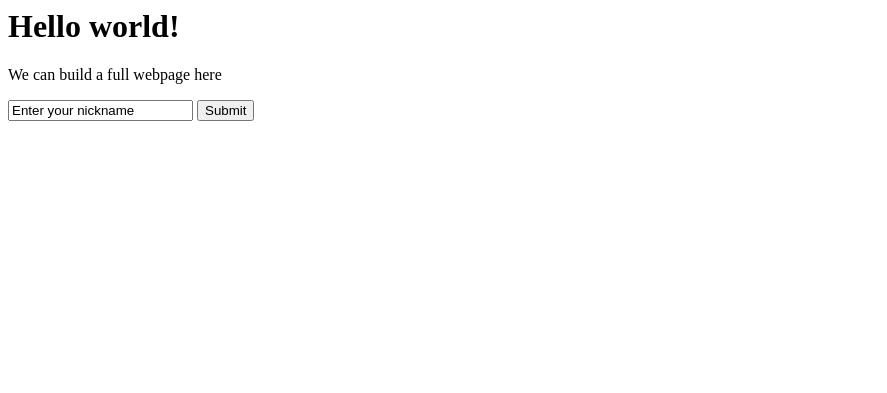
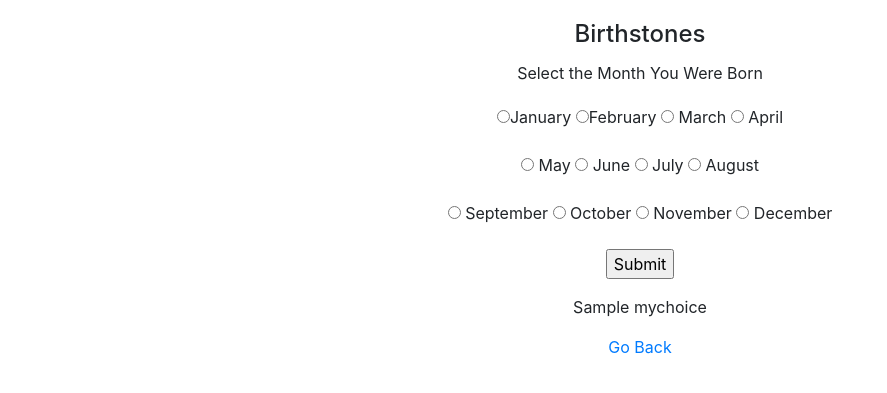
Before and after one commit to vsbluth5/flask-template-2020, a Flask app: template templates/index.html in a window 1280 px wide. Shown: the top 393 px of the page, without its empty margins (0-887 px from the left). Run offline with Flask 2, Linux system fonts and the light colour scheme; the template is opened without the code that fills it: most values are stand-ins (such as "Sample title", 1, 10 or a date in 2020); some libraries are stand-ins or nearby versions.

Commit message:
20202 updates

```diff
--- a/app.py
+++ b/app.py
@@ -1,8 +1,9 @@
-# ---- YOUR APP STARTS HERE ----
+# ---- BIRTHSTONE APP STARTS HERE ----
 # -- Import section --
 from flask import Flask
-# from flask import render_template
-# from flask import request
+from flask import render_template
+from flask import request
+import model
 
 
 # -- Initialization section --
@@ -10,7 +11,20 @@ app = Flask(__name__)
 
 
 # -- Routes section --
+
 @app.route('/')
 @app.route('/index')
 def index():
-    return "hello world"
+    return render_template('index.html', mychoice="")
+
+@app.route('/result', methods=['GET', 'POST'])
+def birthstone():
+    if request.method == 'GET':
+        return "You need to post a month using the radiobuttons!"
+    else:
+        choice = dict(request.form)
+        # print(choice)
+        proprts = model.findMonth(choice)
+
+        return render_template('results.html', props=proprts)
+       # return render_template('results.html', month=mon, source=source, birthstone=bstone)
--- /dev/null
+++ b/templates/base.html
@@ -0,0 +1,39 @@
+<!DOCTYPE html>
+<html lang="en">
+
+<head>
+	<meta charset="utf-8">
+	<meta http-equiv="X-UA-Compatible" content="IE=edge">
+	<meta name="viewport" content="width=device-width, initial-scale=1">
+	<title>{% block title %} Birthstone {% endblock %}</title>
+
+	<!-- Custom Fonts -->
+	<link href="font-awesome/css/font-awesome.min.css" rel="stylesheet" type="text/css">
+	<link href="https://fonts.googleapis.com/css?family=Lato:300,400,700,300italic,400italic,700italic" rel="stylesheet"
+		type="text/css">
+
+	<!--Import bootstrap.css here using the CDN -->
+	<link rel="stylesheet" href="https://stackpath.bootstrapcdn.com/bootstrap/4.3.1/css/bootstrap.min.css"
+		integrity="sha384-ggOyR0iXCbMQv3Xipma34MD+dH/1fQ784/j6cY/iJTQUOhcWr7x9JvoRxT2MZw1T" crossorigin="anonymous">
+
+	<!-- Custom CSS -->
+	<link href="static/style.css" rel="stylesheet">
+</head>
+
+<body>
+	<div class="container text-center">
+
+		<div class="card-body text-center">
+			<h4 class="card-title">Birthstones</h4>
+			<p class="card-text">{% block title2 %}{% endblock %}</p>
+		</div>
+		{% block content %}{% endblock %}
+
+	</div>
+
+
+	<p class="text-center"><a href='/'>Go Back</a></p>
+
+</body>
+
+</html>
--- a/templates/index.html
+++ b/templates/index.html
@@ -1,13 +1,21 @@
-<html>
-    <head>
-        <title>Welcome!</title>
-    </head>
-    <body>
-        <h1>Hello world!</h1>
-        <p>We can build a full webpage here</p>
-        <form>
-            <input type="text" name="nickname" value="Enter your nickname"/>
-            <input type="submit" value="Submit"/>
-        </form>
-    </body>
-</html>
+{% extends "base.html" %}
+
+{% block title2 %} Select the Month You Were Born {% endblock %}
+{% block content %}
+<form action="/result" method="post">
+	<p><input type="radio" name="month" value="jan" id='jan'><label for='jan'>January</label>
+	<input type="radio" name="month" value="feb" id='feb'><label for='feb'>February</label>
+	<input type="radio" name="month" value="mar" id ='mar'> <label for='mar'>March</label>
+	<input type="radio" name="month" value="apr" id='apr'> <label for="apr">April</label></p>
+	<p><input type="radio" name="month" value="may" id='may'> <label for="may">May</label>
+	<input type="radio" name="month" value="jun" id='jun'> <label for="jun">June</label>
+	<input type="radio" name="month" value="jul" id='jul'> <label for="jul">July</label>
+	<input type="radio" name="month" value="aug" id='aug'> <label for="aug">August</label></p>
+	<p><input type="radio" name="month" value="sep" id='sep'> <label for="sep">September</label>
+	<input type="radio" name="month" value="oct" id='oct'> <label for="oct">October</label>
+	<input type="radio" name="month" value="nov" id='nov'> <label for="nov">November</label>
+	<input type="radio" name="month" value="dec" id='dec'> <label for="dec">December</label></p>
+	<p><input type='submit'></p>
+</form>
+<p>{{mychoice}}</p>
+{% endblock %}
```
Also changed, not shown: bapp.py (added, +31 -0 lines), model.py (+34 -0 lines), templates/bindex.html (added, +24 -0 lines), templates/results.html (added, +7 -0 lines), static/img/aug-peridote.jpg (added), static/img/feb-amethyst.jpg (added), static/img/gems.jpg (added), static/img/jan-garnet.jpg (added), static/img/mar-aquamarine.jpg (added).
